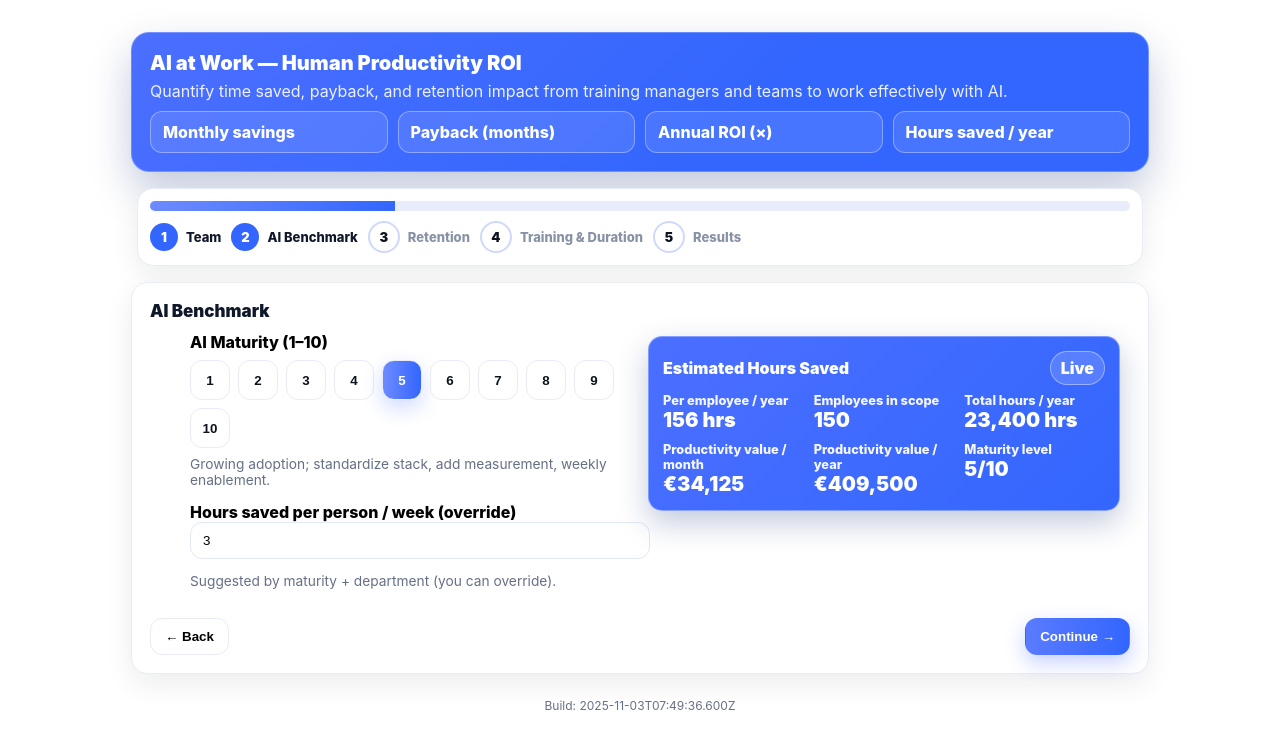
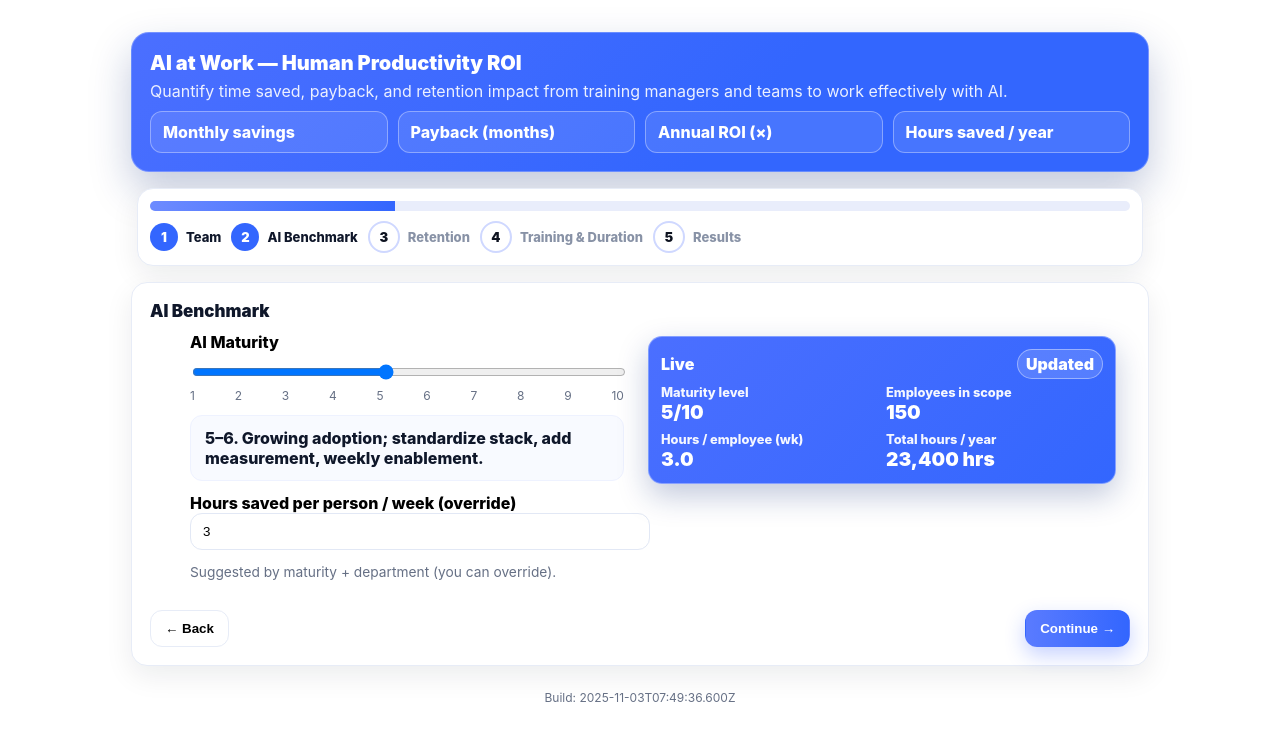
Before and after one commit to powerstephen/AI-at-work, a Next.js app: page / in a window 1280 px wide. Both pictures are taken after a click on the button "Continue →". Shown: the top 748 px of the page. Built offline with nearby package versions, Linux system fonts and the light colour scheme.

Commit message:
Update index.tsx

```diff
--- a/pages/index.tsx
+++ b/pages/index.tsx
@@ -38,11 +38,11 @@ function suggestedHours(team: Team, maturity: number) {
 }
 function maturityDetail(score: number) {
   const v = Math.round(score);
-  if (v <= 2) return 'Early: ad-hoc experiments; big wins from prompt basics + workflow mapping.';
-  if (v <= 4) return 'Isolated champions; add templates, shared prompt library, QA gates.';
-  if (v <= 6) return 'Growing adoption; standardize stack, add measurement, weekly enablement.';
-  if (v <= 8) return 'Operationalized; embed in SOPs, connect data, track KPIs.';
-  return 'Best-in-class; scale champions, role playbooks, quarterly ROI reviews.';
+  if (v <= 2) return '1–2. Early: ad-hoc experiments; big wins from prompt basics + workflow mapping.';
+  if (v <= 4) return '3–4. Isolated champions; add templates, shared prompt library, QA gates.';
+  if (v <= 6) return '5–6. Growing adoption; standardize stack, add measurement, weekly enablement.';
+  if (v <= 8) return '7–8. Operationalized; embed in SOPs, connect data, track KPIs.';
+  return '9–10. Best-in-class; scale champions, role playbooks, quarterly ROI reviews.';
 }
 function calcProductivityAnnual(avgSalary:number, hoursPerWeek:number, employees:number) {
   const hourly = avgSalary / (52 * 40);
@@ -88,7 +88,7 @@ export default function Home() {
 function Calculator() {
   const [step, setStep] = useState(1);
 
-  // Step 1 — Team (previously “Audience”)
+  // Step 1 — Team
   const [currency, setCurrency] = useState<Currency>('EUR');
   const [team, setTeam] = useState<Team>('all');
   const [employees, setEmployees] = useState<number>(150);
@@ -156,7 +156,7 @@ function Calculator() {
   const btn = { display: 'inline-flex', alignItems: 'center', gap: 8, padding: '10px 14px', borderRadius: 12, fontWeight: 800, border: '1px solid #E7ECF7', cursor: 'pointer', background: '#fff' } as const;
   const btnPrimary = { ...btn, background: 'linear-gradient(90deg,#5A7BFF,#3366FE)', color: '#fff', borderColor: 'transparent', boxShadow: '0 8px 20px rgba(31,77,255,.25)' } as const;
 
-  // Stepper labels (first label changed to “Team”)
+  // Stepper labels
   const labels = ['Team','AI Benchmark','Retention','Training & Duration','Results'];
   const pct = Math.min((step - 1) / (labels.length - 1), 1);
 
@@ -217,7 +217,6 @@ function Calculator() {
 
             <div style={{ gridColumn: '1 / -1' }}>
               <label style={label}>Improvement areas (select all that apply)</label>
-              {/* Checkbox cards in a 2-row responsive grid */}
               <div
                 style={{
                   display:'grid',
@@ -285,41 +284,51 @@ function Calculator() {
         </section>
       )}
 
-      {/* STEP 2 — AI Benchmark */}
+      {/* STEP 2 — AI Benchmark (slider + compact live box) */}
       {step === 2 && (
         <section style={card}>
           <h3 style={{ ...h3, color: '#0F172A' }}>AI Benchmark</h3>
           <div style={twoCol}>
+            {/* Left: Slider + description + hours override */}
             <div style={{ paddingRight: 8 }}>
-              <label style={{ fontWeight: 800 }}>AI Maturity (1–10)</label>
-              <div style={{ display:'flex', flexWrap:'wrap', gap:8, marginTop:8 }}>
-                {Array.from({length:10}).map((_,i)=>{
-                  const val = i+1;
-                  const active = val === maturityScore;
-                  return (
-                    <button
-                      key={val}
-                      type="button"
-                      onClick={()=>{
-                        setMaturityScore(val);
-                        if (!userTouchedHours.current) setHoursSavedPerWeek(suggestedHours(team, val));
-                      }}
-                      style={{
-                        width:40, height:40, borderRadius:12, fontWeight:900, cursor:'pointer',
-                        border:'1px solid #E7ECF7',
-                        background: active ? 'linear-gradient(90deg,#6D8BFF,#3366FE)' : '#fff',
-                        color: active ? '#fff' : '#0E1320',
-                        boxShadow: active ? '0 8px 20px rgba(31,77,255,.20)' : 'none'
-                      }}
-                    >
-                      {val}
-                    </button>
-                  );
-                })}
+              <label style={{ fontWeight: 800, display:'block' }}>AI Maturity</label>
+
+              {/* Slider */}
+              <div style={{ marginTop:10 }}>
+                <input
+                  type="range"
+                  min={1}
+                  max={10}
+                  step={1}
+                  value={maturityScore}
+                  onChange={(e)=>{
+                    const val = Number(e.target.value);
+                    setMaturityScore(val);
+                    if (!userTouchedHours.current) setHoursSavedPerWeek(suggestedHours(team, val));
+                  }}
+                  style={{ width:'100%' }}
+                />
+                {/* Tick labels 1..10 */}
+                <div style={{ display:'flex', justifyContent:'space-between', fontSize:12, color:'#667085', marginTop:4 }}>
+                  {Array.from({length:10}).map((_,i)=><span key={i}>{i+1}</span>)}
+                </div>
               </div>
-              <p style={{ ...helpDark, marginTop:8 }}>{maturityDetail(maturityScore)}</p>
 
-              <div style={gridAuto as any}>
+              {/* Bold description */}
+              <div style={{
+                marginTop:12,
+                border:'1px solid #EEF2FF',
+                background:'#F8FAFF',
+                padding:'12px 14px',
+                borderRadius:12,
+                fontWeight:800,
+                color:'#0F172A'
+              }}>
+                {maturityDetail(maturityScore)}
+              </div>
+
+              {/* Hours override */}
+              <div style={{ ...gridAuto as any, marginTop:12 }}>
                 <div>
                   <label style={{ fontWeight: 800 }}>Hours saved per person / week (override)</label>
                   <input
@@ -335,28 +344,23 @@ function Calculator() {
               </div>
             </div>
 
-            {/* Blue KPI box */}
+            {/* Right: Compact live box (4 items, no money) */}
             <div style={{
-              marginTop: 4, borderRadius: 14, padding: 14, color: '#fff',
+              marginTop: 4, borderRadius: 14, padding: 12, color: '#fff',
               border: '1px solid rgba(255,255,255,.35)',
               background: 'linear-gradient(135deg, #4B6FFF, #3366FE)',
               boxShadow: '0 12px 30px rgba(15,42,120,.25)', width: '100%'
             }}>
-              <div style={{ display:'flex', alignItems:'center', justifyContent:'space-between', marginBottom:8 }}>
-                <div style={{ fontWeight: 900 }}>Estimated Hours Saved</div>
-                <div style={{ padding:'6px 10px', borderRadius:999, border:'1px solid rgba(255,255,255,.4)', background:'rgba(255,255,255,.15)', fontWeight:900 }}>Live</div>
+              <div style={{ display:'flex', alignItems:'center', justifyContent:'space-between', marginBottom:6 }}>
+                <div style={{ fontWeight: 900 }}>Live</div>
+                <div style={{ padding:'4px 8px', borderRadius:999, border:'1px solid rgba(255,255,255,.4)', background:'rgba(255,255,255,.15)', fontWeight:900 }}>Updated</div>
               </div>
 
-              <div style={{ display:'grid', gap:10, gridTemplateColumns:'repeat(3,minmax(0,1fr))' }}>
-                <Box t="Per employee / year" v={`${Math.round(hoursSavedPerWeek*52).toLocaleString()} hrs`} />
+              <div style={{ display:'grid', gap:8, gridTemplateColumns:'repeat(2,minmax(0,1fr))' }}>
+                <Box t="Maturity level" v={`${maturityScore}/10`} />
                 <Box t="Employees in scope" v={employees.toLocaleString()} />
+                <Box t="Hours / employee (wk)" v={`${hoursSavedPerWeek.toFixed(1)}`} />
                 <Box t="Total hours / year" v={(Math.round(hoursSavedPerWeek*52*employees)).toLocaleString() + ' hrs'} />
-              </div>
-
-              <div style={{ display:'grid', gap:10, gridTemplateColumns:'repeat(3,minmax(0,1fr))', marginTop:10 }}>
-                <Box t="Productivity value / month" v={money((calcProductivityAnnual(avgSalary, hoursSavedPerWeek, employees)||0)/12)} />
-                <Box t="Productivity value / year" v={money(calcProductivityAnnual(avgSalary, hoursSavedPerWeek, employees)||0)} />
-                <Box t="Maturity level" v={`${maturityScore}/10`} />
               </div>
             </div>
           </div>
@@ -467,7 +471,7 @@ function Box({ t, v }: { t:string; v:string }) {
   return (
     <div>
       <div style={{ fontSize: '.8rem', opacity: .95, fontWeight: 800 }}>{t}</div>
-      <div style={{ fontWeight: 900, fontSize: '1.25rem' }}>{v}</div>
+      <div style={{ fontWeight: 900, fontSize: '1.2rem' }}>{v}</div>
     </div>
   );
 }
```
